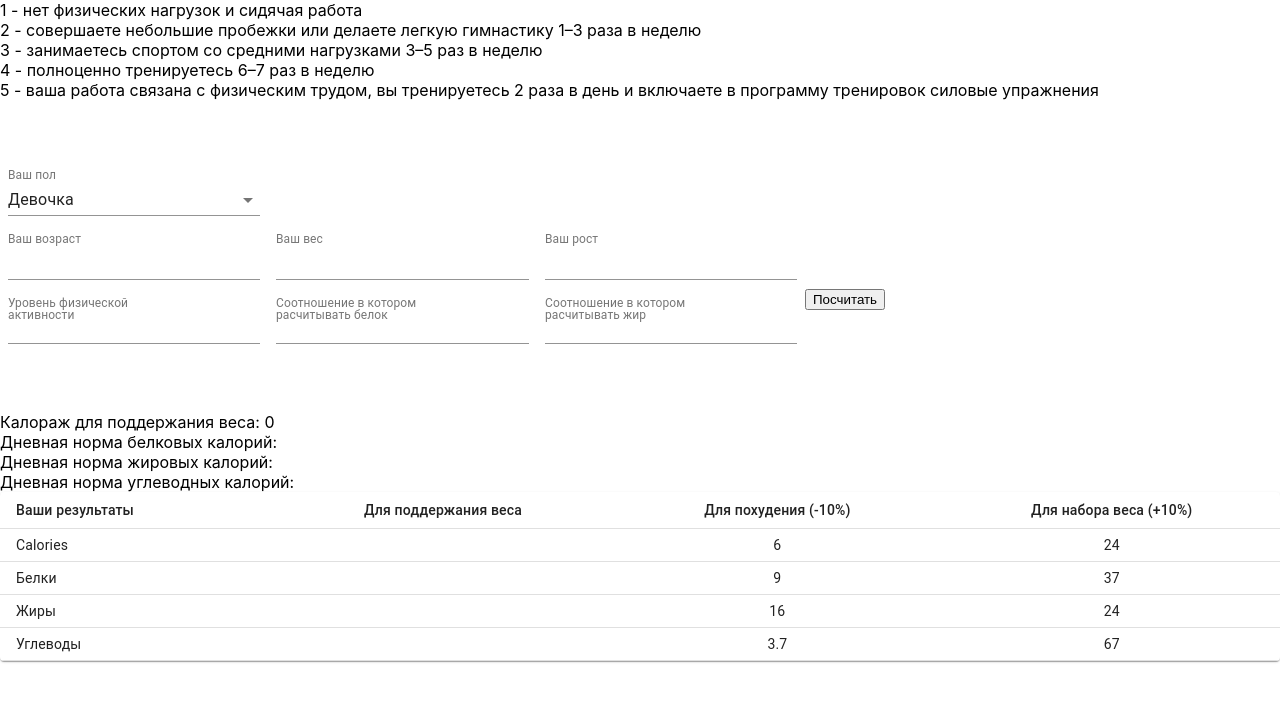
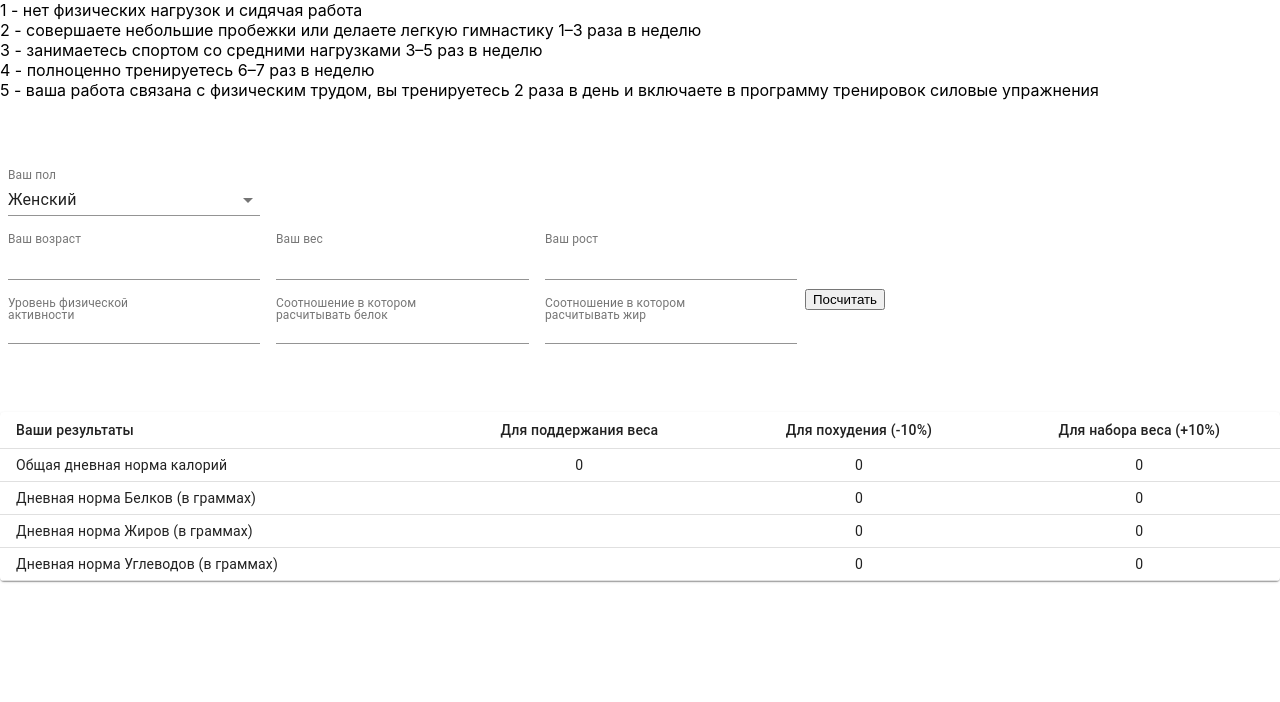
Before and after one commit to Serhazor/macro_calc_en, a Next.js app: page /components/demo in a window 1280 px wide. Shown: the top 702 px of the page. Built offline with nearby package versions, Linux system fonts and the light colour scheme.

Commit message:
adding latest changes

```diff
--- /dev/null
+++ b/pages/components/DenseTable.js
@@ -0,0 +1,65 @@
+import React from "react";
+import { makeStyles } from "@material-ui/core/styles";
+import Table from "@material-ui/core/Table";
+import TableBody from "@material-ui/core/TableBody";
+import TableCell from "@material-ui/core/TableCell";
+import TableContainer from "@material-ui/core/TableContainer";
+import TableHead from "@material-ui/core/TableHead";
+import TableRow from "@material-ui/core/TableRow";
+import Paper from "@material-ui/core/Paper";
+
+const useStyles = makeStyles((theme) => ({
+  table: {
+    minWidth: 650
+  },
+  root: {
+    "& .MuiTextField-root": {
+      margin: theme.spacing(1),
+      width: "25ch"
+    }
+  }
+}));
+
+export default function DenseTable({
+  rows = [],
+  maintainingWeigthCalories,
+  proCal,
+  fatCal,
+  carbCal
+}) {
+  const classes = useStyles();
+  console.log(rows);
+
+  return (
+    <>
+      <TableContainer component={Paper}>
+        <Table
+          className={classes.table}
+          size="small"
+          aria-label="a dense table"
+        >
+          <TableHead>
+            <TableRow>
+              <TableCell>Ваши результаты</TableCell>
+              <TableCell align="center">Для поддержания веса</TableCell>
+              <TableCell align="center">Для похудения&nbsp;(-10%)</TableCell>
+              <TableCell align="center">Для набора веса&nbsp;(+10%)</TableCell>
+            </TableRow>
+          </TableHead>
+          <TableBody>
+            {rows.map((row) => (
+              <TableRow key={row.name}>
+                <TableCell component="th" scope="row">
+                  {row.name}
+                </TableCell>
+                <TableCell align="center">{row.calories}</TableCell>
+                <TableCell align="center">{row.fat}</TableCell>
+                <TableCell align="center">{row.carbs}</TableCell>
+              </TableRow>
+            ))}
+          </TableBody>
+        </Table>
+      </TableContainer>
+    </>
+  );
+}
--- a/pages/components/demo.js
+++ b/pages/components/demo.js
@@ -2,17 +2,11 @@ import React, { useState } from "react";
 import TextField from "@material-ui/core/TextField";
 import { makeStyles } from "@material-ui/core/styles";
 import MenuItem from "@material-ui/core/MenuItem";
-import Table from '@material-ui/core/Table';
-import TableBody from '@material-ui/core/TableBody';
-import TableCell from '@material-ui/core/TableCell';
-import TableContainer from '@material-ui/core/TableContainer';
-import TableHead from '@material-ui/core/TableHead';
-import TableRow from '@material-ui/core/TableRow';
-import Paper from '@material-ui/core/Paper';
+import DenseTable from "./DenseTable";
 
 const useStyles = makeStyles((theme) => ({
   table: {
-    minWidth: 650,
+    minWidth: 650
   },
   root: {
     "& .MuiTextField-root": {
@@ -22,6 +16,9 @@ const useStyles = makeStyles((theme) => ({
   }
 }));
 
+function createData(name, calories, fat, carbs) {
+  return { name, calories, fat, carbs };
+}
 
 export default function FormPropsTextFields() {
   const classes = useStyles();
@@ -39,18 +36,16 @@ export default function FormPropsTextFields() {
   const [sexValue, setSexValue] = useState(1);
   const [sexMultiplier, setSexMultiplier] = useState(0);
 
-
   const sexes = [
     {
       value: 1,
-      label: "Девочка"
+      label: "Женский"
     },
     {
       value: 2,
-      label: "Мальчик"
+      label: "Мужской"
     }
   ];
-
 
   const handleIntensityChange = (e) => {
     if (parseInt(e.target.value, 10) === 1) {
@@ -73,30 +68,40 @@ export default function FormPropsTextFields() {
     }
     if (parseInt(e.target.value, 10) === 2) setSexMultiplier(-5);
     setSexValue(e.target.value);
-  }
+  };
 
   const handleCheck = (e) => {
     e.preventDefault();
     const result =
       ((10 * parseInt(weigthValue, 10) || 0) +
         6.25 * parseInt(heightValue, 10) -
-        5 * parseInt(ageValue, 10) - (sexMultiplier)) *
+        5 * parseInt(ageValue, 10) -
+        sexMultiplier) *
       multiplier;
 
     setMaintainingWeigthCalories(parseInt(result));
 
-    const fatCal = ((weigthValue*fatValue));
-    setFatCal(parseInt(fatCal))
+    const fatCal = weigthValue * fatValue;
+    setFatCal(parseInt(fatCal));
 
-    const proCal = ((weigthValue*proteinValue));
-    setProCal(parseInt(proCal))
+    const proCal = weigthValue * proteinValue;
+    setProCal(parseInt(proCal));
 
-    const carbCal = ((result-((fatCal*9)+(proCal*4)))/4)
-    setCarbCal(parseInt(carbCal))
-
-
+    const carbCal = (result - (fatCal * 9 + proCal * 4)) / 4;
+    setCarbCal(parseInt(carbCal));
   };
 
+  const rows = [
+    createData(
+      "Общая дневная норма калорий",
+      maintainingWeigthCalories,
+      (parseInt(maintainingWeigthCalories - (maintainingWeigthCalories * 0.1))),
+      (parseInt(maintainingWeigthCalories + (maintainingWeigthCalories * 0.1))),
+    ),
+    createData("Дневная норма Белков (в граммах)", proCal, (parseInt(proCal - (proCal * 0.1))), (parseInt(proCal + (proCal * 0.1)))),
+    createData("Дневная норма Жиров (в граммах)", fatCal, (parseInt(fatCal - (fatCal * 0.1))), (parseInt(fatCal + (fatCal * 0.1)))),
+    createData("Дневная норма Углеводов (в граммах)", carbCal,(parseInt(carbCal - (carbCal * 0.1))), (parseInt(carbCal + (carbCal * 0.1))))
+  ];
   return (
     <form
       className={classes.root}
@@ -115,9 +120,9 @@ export default function FormPropsTextFields() {
         5 - ваша работа связана с физическим трудом, вы тренируетесь 2 раза в
         день и включаете в программу тренировок силовые упражнения
       </div>
-      <br/>
-      <br/>
-      <br/>
+      <br />
+      <br />
+      <br />
       <div>
         <TextField
           id="sex-number"
@@ -136,8 +141,8 @@ export default function FormPropsTextFields() {
             </MenuItem>
           ))}
         </TextField>
-        </div>
-        <div>
+      </div>
+      <div>
         <TextField
           id="age-number"
           label="Ваш возраст"
@@ -149,8 +154,7 @@ export default function FormPropsTextFields() {
           onChange={(e) => {
             setAgeValue(e.target.value);
           }}
-      >
-      </TextField>
+        ></TextField>
         <TextField
           id="weight-number"
           label="Ваш вес"
@@ -215,73 +219,19 @@ export default function FormPropsTextFields() {
         <button type="submit">Посчитать</button>
       </div>
 
-      <br/>
-      <br/>
-      <br/>
+      <br />
+      <br />
+      <br />
 
       <div>
-      Калораж для поддержания веса: {maintainingWeigthCalories}
-      </div>
-
-      <div>
-      Дневная норма белковых калорий: {proCal}
-      </div>
-
-      <div>
-      Дневная норма жировых калорий: {fatCal}
-      </div>
-
-      <div>
-      Дневная норма углеводных калорий: {carbCal}
-      </div>
-
-      <div>
-        <DenseTable/>
+        <DenseTable
+          rows={rows}
+          maintainingWeigthCalories={maintainingWeigthCalories}
+          proCal={proCal}
+          fatCal={fatCal}
+          carbCal={carbCal}
+        />
       </div>
     </form>
-
-
   );
 }
-
-function createData(name, calories, fat, carbs) {
-  return { name, calories, fat, carbs};
-}
-
-const rows = [
-  createData('Calories', FormPropsTextFields.maintainingWeigthCalories, 6.0, 24, 4.0),
-  createData('Белки', FormPropsTextFields.proCal, 9.0, 37, 4.3),
-  createData('Жиры', FormPropsTextFields.fatCal, 16.0, 24, 6.0),
-  createData('Углеводы', FormPropsTextFields.carbCal, 3.7, 67, 4.3),
-];
-
-export function DenseTable() {
-  const classes = useStyles();
-
-  return (
-    <TableContainer component={Paper}>
-      <Table className={classes.table} size="small" aria-label="a dense table">
-        <TableHead>
-          <TableRow>
-            <TableCell>Ваши результаты</TableCell>
-            <TableCell align="center">Для поддержания веса</TableCell>
-            <TableCell align="center">Для похудения&nbsp;(-10%)</TableCell>
-            <TableCell align="center">Для набора веса&nbsp;(+10%)</TableCell>
-          </TableRow>
-        </TableHead>
-        <TableBody>
-          {rows.map((row) => (
-            <TableRow key={row.name}>
-              <TableCell component="th" scope="row">
-                {row.name}
-              </TableCell>
-              <TableCell align="center">{row.calories}</TableCell>
-              <TableCell align="center">{row.fat}</TableCell>
-              <TableCell align="center">{row.carbs}</TableCell>
-            </TableRow>
-          ))}
-        </TableBody>
-      </Table>
-    </TableContainer>
-  );
-}
```
